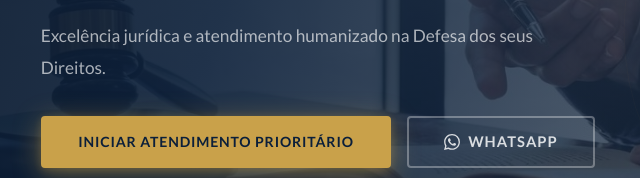
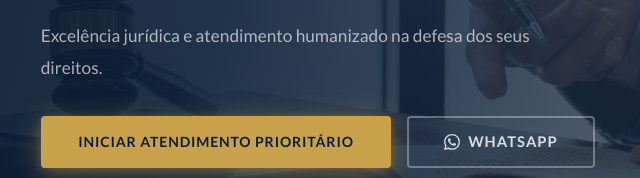
Before and after one commit to elevaitconsultoria/rep_site_public, a plain HTML site: page index.html in a window 1280 px wide. Shown: the part 369-547 px from the top of the page, 240-880 px from the left. Drawn offline with nearby package versions, Linux system fonts and the light colour scheme; a web font is replaced by a local one.

Commit message:
Add files via upload

```diff
--- a/index.html
+++ b/index.html
@@ -1624,7 +1624,7 @@
           </div>
           <h1>MB Mendanha<em>Sociedade de Advocacia</em></h1>
           <p class="hero-areas-tag">Trabalhista · Família · Civil · Imobiliário · Saúde · Eclesiástico</p>
-          <p class="hero-sub">Excelência jurídica e atendimento humanizado na Defesa dos seus Direitos.</p>
+          <p class="hero-sub">Excelência jurídica e atendimento humanizado na defesa dos seus direitos.</p>
           <div class="btn-row">
             <a href="#" class="btn btn-cta-hero btn-lg" onclick="scrollToId('formulario')" aria-label="Iniciar atendimento prioritário">Iniciar Atendimento Prioritário</a>
             <a href="https://wa.me/5511965030211?text=Ol%C3%A1%2C%20acessei%20o%20site%20da%20MB%20Mendanha%20Sociedade%20de%20Advocacia%20e%20gostaria%20de%20orienta%C3%A7%C3%A3o%20jur%C3%ADdica."
```
